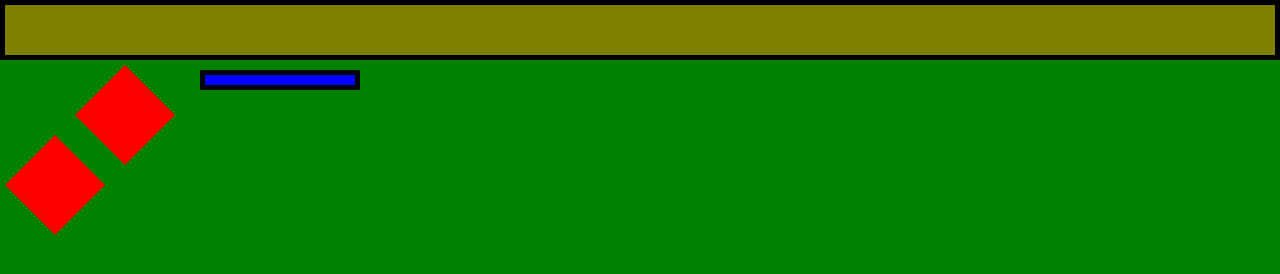
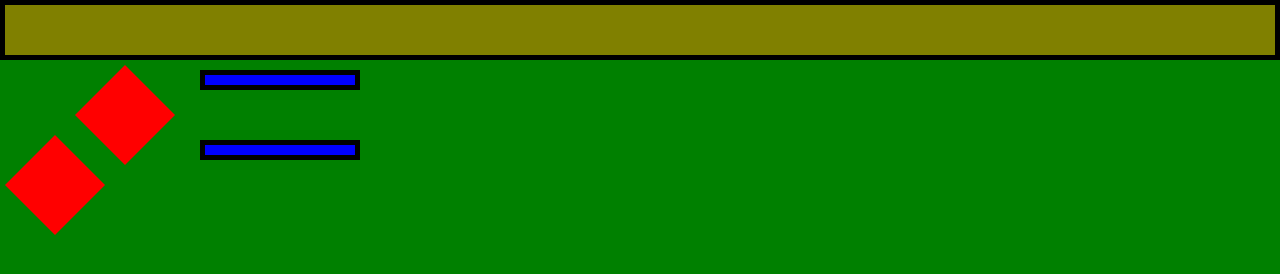
Before and after one commit to NeAnon/resizable-page, a plain HTML site: page index.html in a window 1280 px wide. Drawn offline with Linux system fonts and the light colour scheme.

Commit message:
add bottom rect

```diff
--- a/style.css
+++ b/style.css
@@ -61,3 +61,13 @@ body{
     background-color: blue;
     border:black solid 5px;
 }
+
+.bottom-rect{
+    top:60px;
+    height:10px;
+    width:150px;
+    display: block;
+    position: relative;
+    background-color: blue;
+    border:black solid 5px;
+}
```
